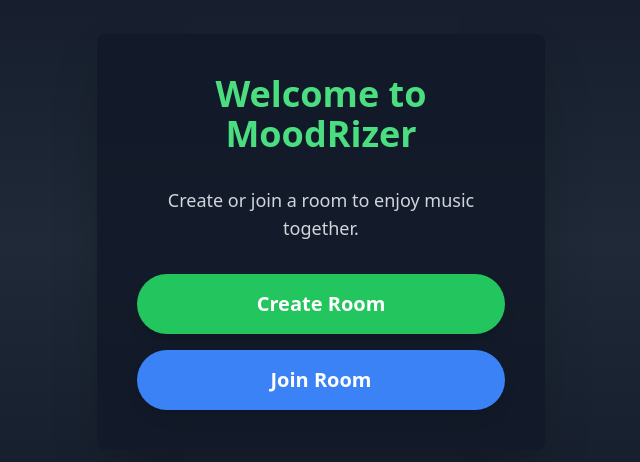
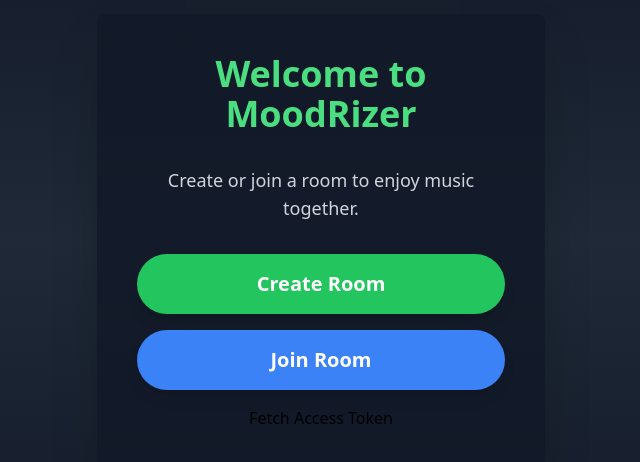
Before and after one commit to amandeepta/MoodRizer, a React (Vite) app in the folder client/: page /main in a window 1280 px wide. Shown: the part 158-620 px from the top of the page, without its empty margins (319-959 px from the left). Built offline with nearby package versions, Linux system fonts and the light colour scheme; no server answers.

Commit message:
fixed a small bug

```diff
--- a/client/src/components/Pages/MainPage.jsx
+++ b/client/src/components/Pages/MainPage.jsx
@@ -5,7 +5,6 @@ import axios from 'axios';
 function MainPage() {
   const navigate = useNavigate();
 
-  useEffect(() => {
   const fetchAccessToken = async () => {
     try {
       const response = await axios.get('https://mood-rizer-backend.onrender.com/access/token', { withCredentials: true });
@@ -14,6 +13,8 @@ function MainPage() {
       console.error('Error fetching access token:', error.message);
     }
   };
+
+  useEffect(() => {
     fetchAccessToken();
   }, []);
 
@@ -51,6 +52,11 @@ function MainPage() {
           >
             Join Room
           </button>
+          <button
+            onClick={fetchAccessToken}
+          >
+            Fetch Access Token
+          </button>
         </div>
       </div>
     </div>
```
Also changed, not shown: 1 other file (tests, documents, lock files or other folders). Lines whose indentation alone changed are shown as unchanged.
